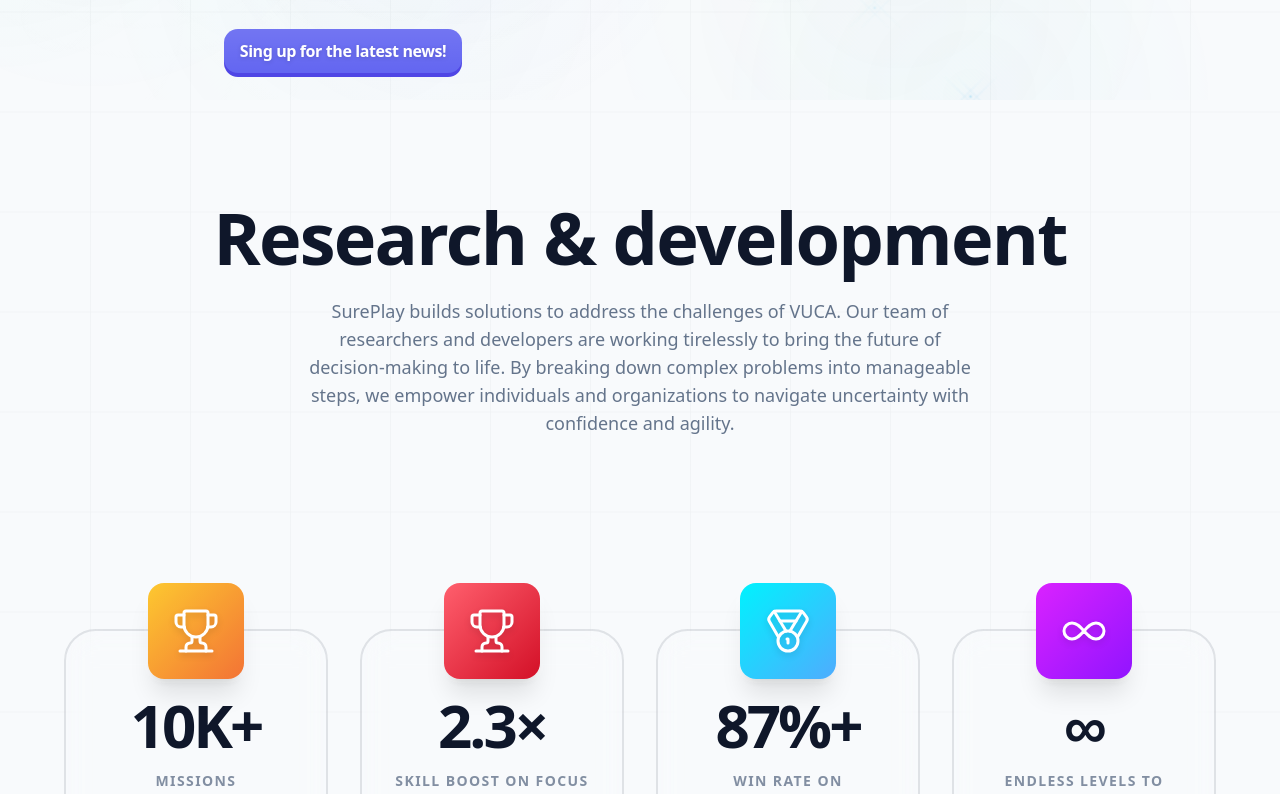
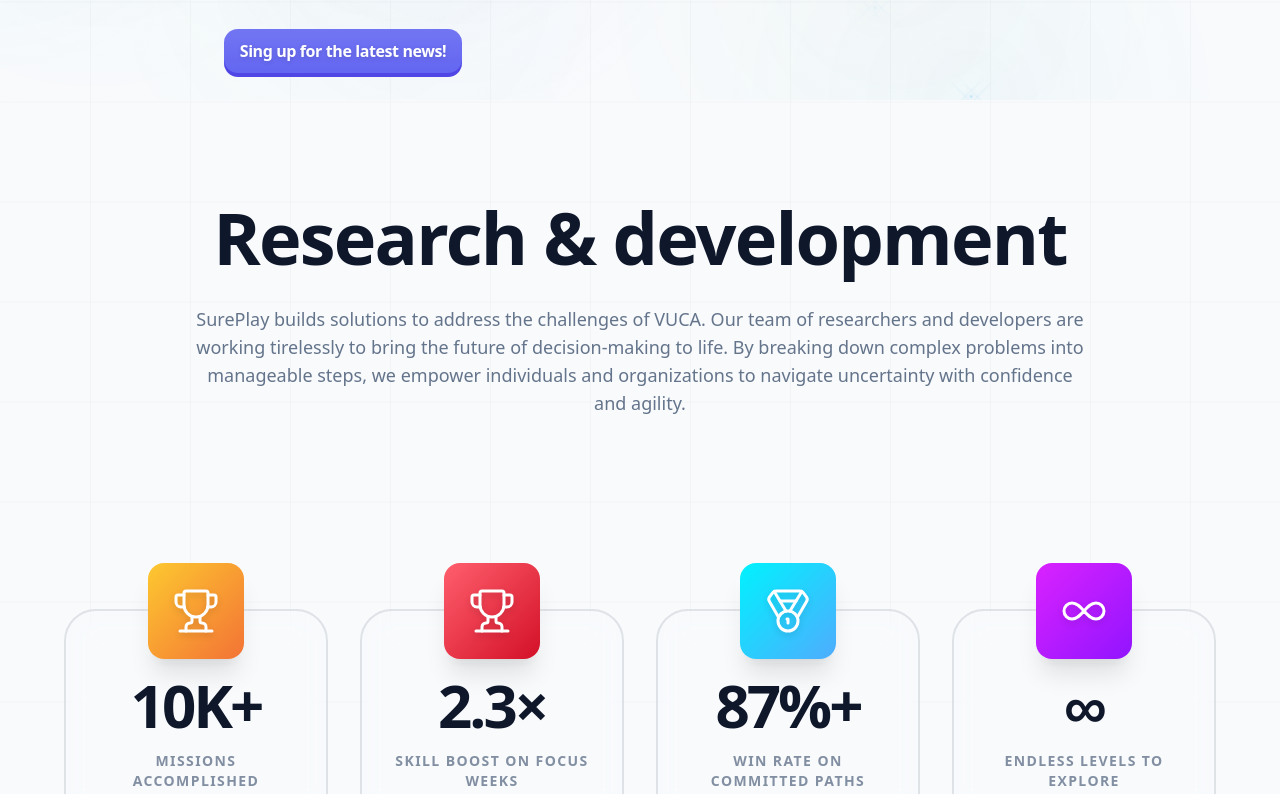
Before and after one commit to GioMarcolla/sure-x, a Next.js app: page / in a window 1280 px wide. Shown: the part 700-1494 px from the top of the page. Built offline with nearby package versions, Linux system fonts and the light colour scheme; no server answers.

Commit message:
Css fixes

```diff
--- a/src/components/SureResearch.tsx
+++ b/src/components/SureResearch.tsx
@@ -11,15 +11,15 @@
         <section
             id="research"
             className={cn(
-                'mt-16 flex flex-col items-center gap-6 pt-16',
+                'mt-16 flex flex-col items-center gap-8 pt-16 px-32',
                 className
             )}
             {...props}
         >
-            <h2 className="text-5xl font-bold tracking-tight sm:text-5xl md:text-6xl lg:text-7xl">
+            <h2 className="w-full text-center text-5xl font-bold tracking-tight sm:text-5xl md:text-6xl lg:text-7xl">
                 Research & development
             </h2>
-            <p className="max-w-2xl text-center text-lg text-(--ink-muted)">
+            <p className="w-full text-center text-lg text-(--ink-muted)">
                 SurePlay builds solutions to address the challenges of VUCA. Our
                 team of researchers and developers are working tirelessly to
                 bring the future of decision-making to life. By breaking down
--- a/src/components/home/SureHero.tsx
+++ b/src/components/home/SureHero.tsx
@@ -21,7 +21,7 @@
             <div className="flex flex-1 grow flex-col gap-8 px-4">
                 <div
                     className={cn(
-                        'flex flex-col justify-center gap-4',
+                        'flex flex-col justify-center gap-4 mx-auto',
                         'sm:flex-row'
                     )}
                 >
```
